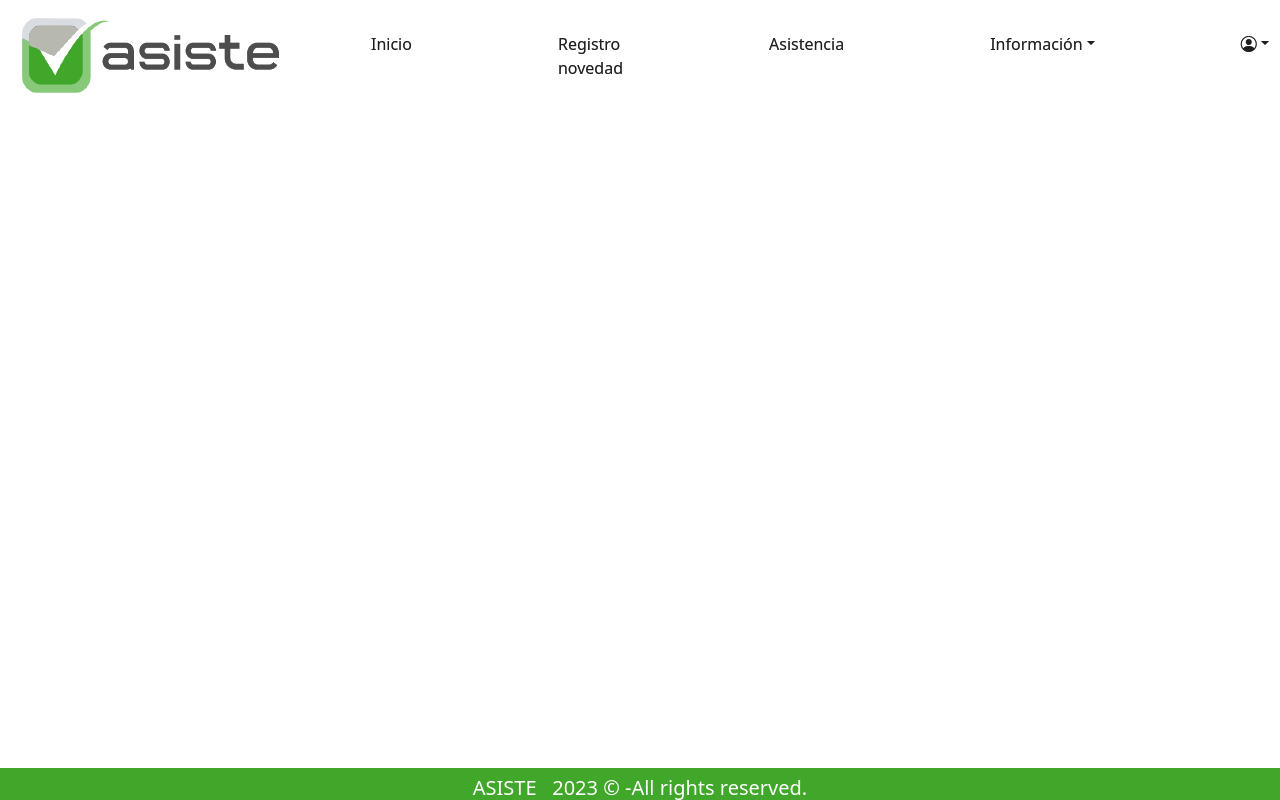
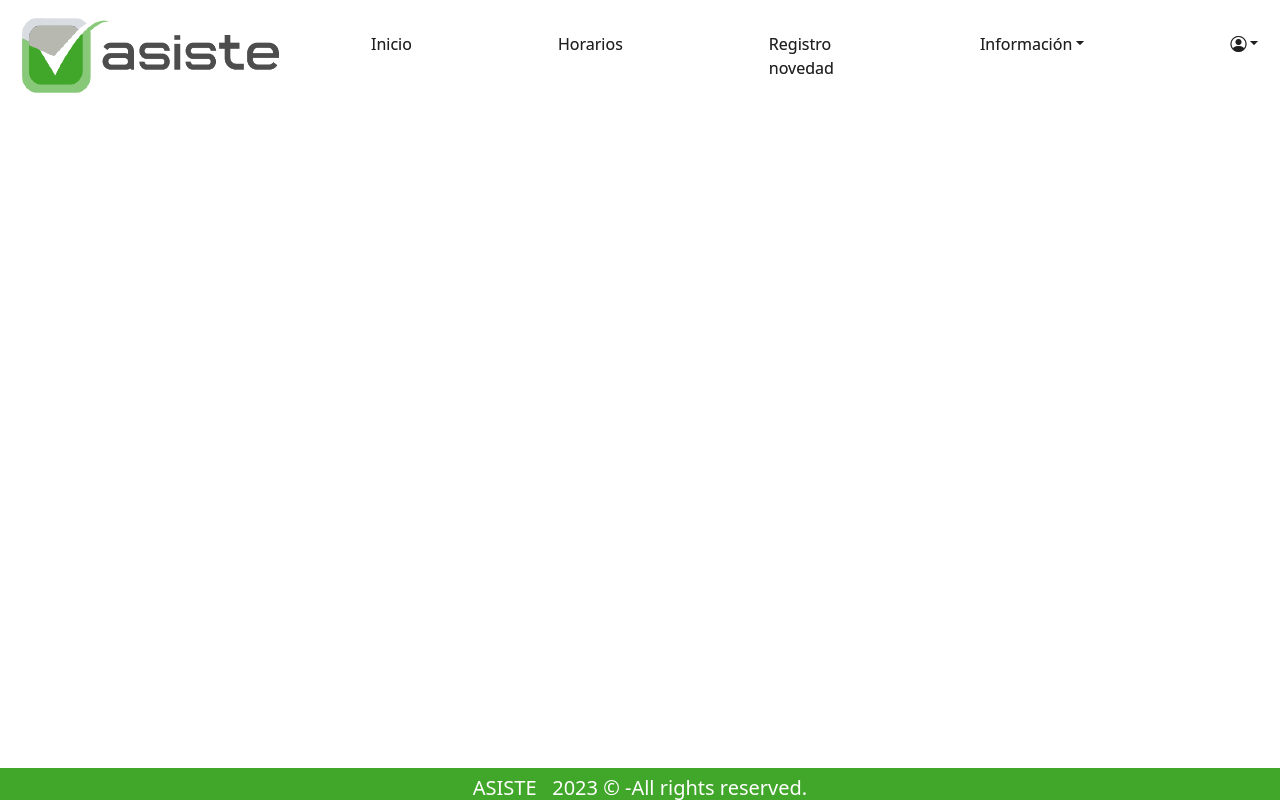
Before and after one commit to MariajoseVargas1/asiste_fe, an Angular app: page /navbar in a window 1280 px wide. Built offline with nearby package versions, Linux system fonts and the light colour scheme.

Commit message:
Cambio de opciones al navbar-aprendiz

```diff
--- a/src/app/components/header/header.component.html
+++ b/src/app/components/header/header.component.html
@@ -1,3 +1,4 @@
+<!-- Navbar para parendiz, es el primero, referencia para los demas -->
 <nav class="navbar navbar-expand-md fixed-top">
     <div class="container-fluid">
        <div class="image_firts"><img src="/assets/img/_logo_asiste_horizontal.png" alt="logo_asiste_horizontal" width="260" height="75"> <!-- aca en el logo no hay enlace para nada,dejar asi? -->
@@ -13,17 +14,15 @@
               <li class="nav-item">
                   <a class="nav-link" routerLink="/inicio">Inicio</a>
               <li class="nav-item">
+                  <a class="nav-link" routerLink="/horarios">Horarios</a>
+              <li class="nav-item">
                   <a class="nav-link" routerLink="/regis-novedad">Registro novedad</a>
-              <li class="nav-item">
-                  <a class="nav-link" routerLink="/">Asistencia</a>
           </li>
           <div class="dropdown">
             <a href="#" class="nav-link dropdown-toggle" data-bs-toggle="dropdown" data-bs-toggle="dropdown"
             href="#">Información</a>
             <ul class="dropdown-menu text-small">
-                <!-- <li><a class="dropdown-item" href="#">Programas de formación</a></li> -->
-                <li><a class="dropdown-item" routerLink="/">Horarios</a></li>
-                <li><a class="dropdown-item" routerLink="/">Procesos disciplinarios</a></li>
+                <!-- <li><a class="dropdown-item" routerLink="/">Procesos disciplinarios</a></li> -->
                 <li><a class="dropdown-item" routerLink="/preguntas-frecuentes">Preguntas frecuentes</a></li>
             </ul>
         </div>
@@ -32,9 +31,9 @@
                 <i class="bi bi-person-circle"></i>
               </a>
               <ul class="dropdown-menu text-small">
-                <li><a class="dropdown-item" routerLink="/app-perfil-aprendiz">Perfil</a></li>
+                <li><a class="dropdown-item" routerLink="/perfil-aprendiz">Perfil</a></li>
                 <li><hr class="dropdown-divider"></li>
-                <li><a class="dropdown-item" routerLink="#">Salir</a></li>
+                <li><a class="dropdown-item" routerLink="#">Salir</a></li>  <!--Aqui el router-link lo deo por ahora que se dirija a la landing pero revisar a ver si es asi-->
               </ul>
           </div>
       </ul>
```
Also changed, not shown: src/app/app-routing.module.ts (+6 -2 lines).
